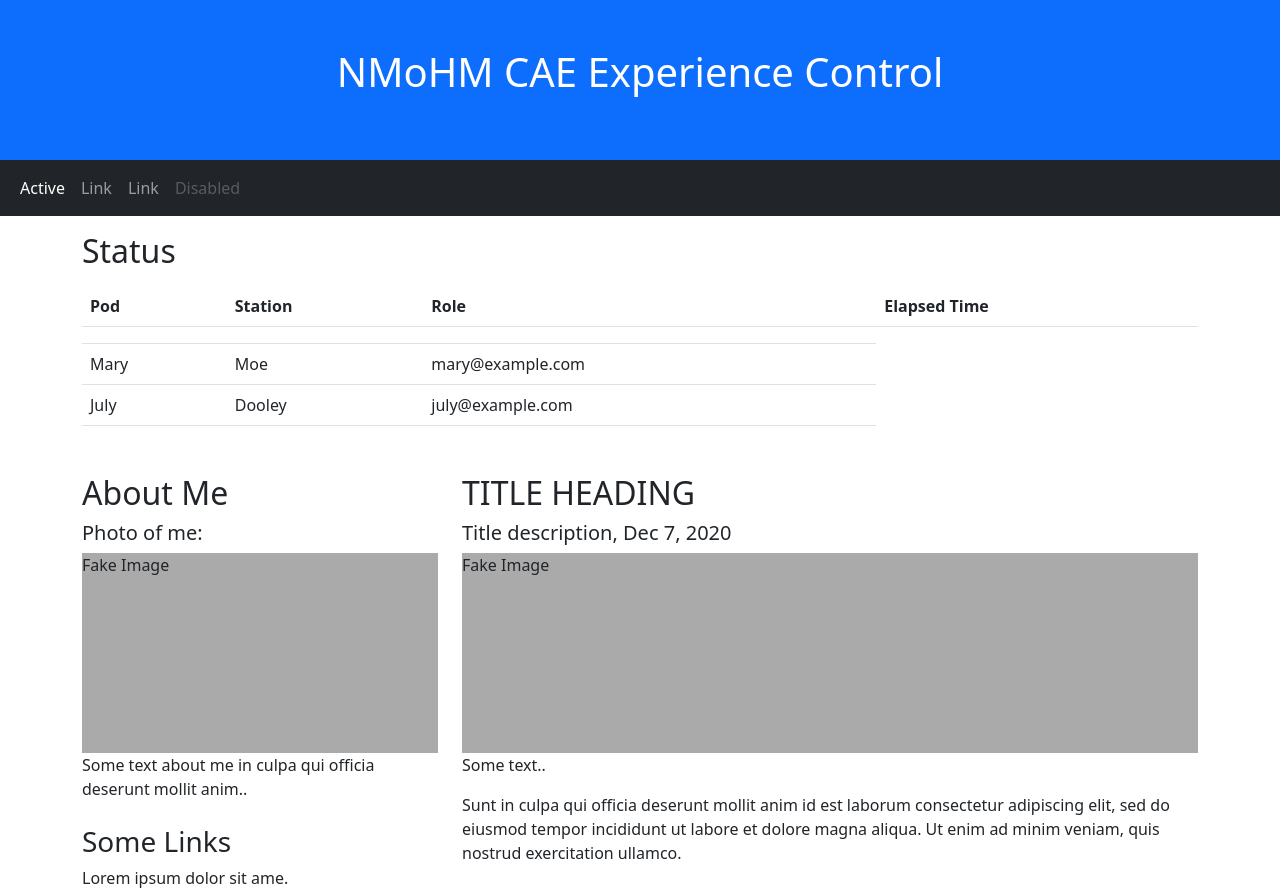
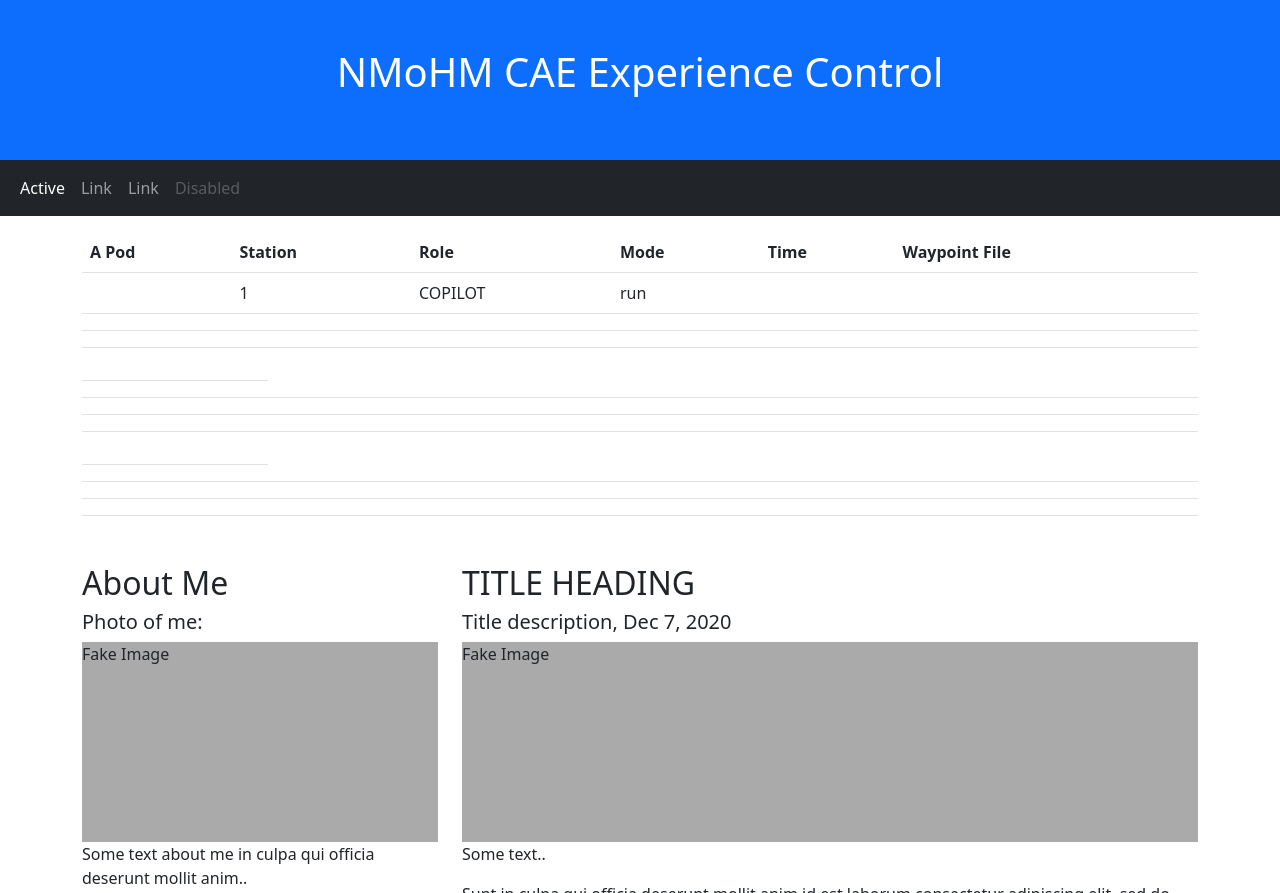
Before and after one commit to BudDavis/nmohm, a plain HTML site: page index.html in a window 1280 px wide. Shown: the top 893 px of the page. Drawn offline with Linux system fonts and the light colour scheme.

Commit message:
work in progress.

```diff
--- a/index.html
+++ b/index.html
@@ -14,7 +14,6 @@
   </style>
 </head>
 <body>
-
 <div class="p-5 bg-primary text-white text-center">
   <h1>NMoHM CAE Experience Control</h1>
   <p></p>
@@ -42,38 +41,111 @@
 
 
 <div class="container mt-3">
-  <h2>Status</h2>
   <p></p>
   <table class="table">
     <thead>
-      <tr>
-        <th>Pod</th>
+        <th id="podname1"></th>
         <th>Station</th>
         <th>Role</th>
-        <th>Elapsed Time</th>
-      </tr>
+        <th id="Mode">Mode</th>
+        <th>Time</th>
+        <th id="KML File">Waypoint File</th>
     </thead>
     <tbody>
       <tr>
-        <td id = "sum1"></td>
-        <td id="sum2"></td>
-        <td id="sum3"></td>
+        <td></td>
+        <td id="stationid1"></td>
+        <td id="stationrole1"></td>
+        <td id="stationmode1"></td>
+        <td id="stationelapsedtime1"</td>
+        <td id="stationkmlfile1"</td>
       </tr>
       <tr>
-        <td>Mary</td>
-        <td>Moe</td>
-        <td>mary@example.com</td>
+        <td></td>
+        <td id="stationid2"></td>
+        <td id="stationrole2"></td>
+        <td id="stationmode2"></td>
+        <td id="stationelapsedtime2"</td>
+        <td id="stationkmlfile2"</td>
       </tr>
       <tr>
-        <td>July</td>
-        <td>Dooley</td>
-        <td>july@example.com</td>
+        <td></td>
+        <td id="stationid3"></td>
+        <td id="stationrole3"></td>
+        <td id="stationmode3"></td>
+        <td id="stationelapsedtime3"</td>
+        <td id="stationkmlfile3"</td>
+      </tr>
+    </tbody>
+  </table>
+  <table class="table">
+    <thead>
+        <th id="podname2"></th>
+    </thead>
+    <tbody>
+      <tr>
+        <td></td>
+        <td id="stationid4"></td>
+        <td id="stationrole4"></td>
+        <td id="stationmode4"></td>
+        <td id="stationelapsedtime4"</td>
+        <td id="stationkmlfile4"</td>
+      </tr>
+      <tr>
+        <td></td>
+        <td id="stationid5"></td>
+        <td id="stationrole5"></td>
+        <td id="stationmode5"></td>
+        <td id="stationelapsedtime5"</td>
+        <td id="stationkmlfile5"</td>
+      </tr>
+      </td>
+        <td></td>
+        <td id="stationid6"></td>
+        <td id="stationrole6"></td>
+        <td id="stationmode6"></td>
+        <td id="stationelapsedtime6"</td>
+        <td id="stationkmlfile6"</td>
+      </tr>
+    </tbody>
+  </table>
+  <table class="table">
+    <thead>
+        <th id="podname3"></th>
+    </thead>
+    <tbody>
+      <tr>
+        <td></td>
+        <td id="stationid7"></td>
+        <td id="stationrole7"></td>
+        <td id="stationmode7"></td>
+        <td id="stationelapsedtime7"</td>
+        <td id="stationkmlfile7"</td>
+      </tr>
+      <tr>
+        <td></td>
+        <td id="stationid8"></td>
+        <td id="stationrole8"></td>
+        <td id="stationmode8"></td>
+        <td id="stationelapsedtime8"</td>
+        <td id="stationkmlfile8"</td>
+      </tr>
+      <tr>
+        <td></td>
+        <td id="stationid9"></td>
+        <td id="stationrole9"></td>
+        <td id="stationmode9"></td>
+        <td id="stationelapsedtime9"</td>
+        <td id="stationkmlfile9"</td>
       </tr>
     </tbody>
   </table>
 </div>
 
+</div>
+</div>
 
+</div>
 
 
 
@@ -128,11 +200,12 @@
 
   // A Station is a computer supporting one user of the experience
 class Station {
-  constructor(url,role,id) {
+  constructor(url,role,id,kmlfile) {
           this.url = url;
           this.role =role;
           this.ws = null;
-    this.id = id;
+          this.id = id;
+          this.kmlfile = kmlfile;
   }
 }
   // A Pod is a group of stations that are going through the experience together
@@ -145,15 +218,34 @@ class Pod {
 }
 
   // system definitions.  perhaps these should be in a file?
-  var Pods = [ new Pod( [ new Station("ws://localhost:8001","COPILOT",1),
-                          new Station("ws://localhost:8001","COPILOT",2),
-                          new Station("ws://localhost:8001","COPILOT",3) ], "A Position" ),
-               new Pod( [ new Station("ws://localhost:8001","COPILOT",4),
-                          new Station("ws://localhost:8001","COPILOT",5),
-                          new Station("ws://localhost:8001","COPILOT",6) ] ,"B Position" ),
-               new Pod( [ new Station("ws://localhost:8001","COPILOT",7),
-                          new Station("ws://localhost:8001","COPILOT",8),
-                          new Station("ws://localhost:8001","COPILOT",9) ] ,"C Position" )];
+  var Pods = [ new Pod( [ new Station("ws://localhost:8001","COPILOT",1,"dustoff.kml") ], "A Pod" )];
+             //             new Station("ws://localhost:8001","MEDIC",2),
+             //             new Station("ws://localhost:8001","CREWCHIEF",3) ], "A Pod" ),
+             //  new Pod( [ new Station("ws://localhost:8001","MEDIC",4),
+             //             new Station("ws://localhost:8001","CREWCHIEF",5),
+             //             new Station("ws://localhost:8001","COPILOT",6) ] ,"B Pod" )
+            //   new Pod( [ new Station("ws://localhost:8001","CREWCHIEF",7),
+            //              new Station("ws://localhost:8001","COPILOT",8),
+            //              new Station("ws://localhost:8001","MEDIC",9) ] ,"C Pod" )
+            // ];
+
+  window.onload = function() {
+        let idx=0;
+        let jdx=0;
+        for (let P of Pods) {
+             idx=idx+1;
+             document.getElementById("podname"+idx).innerHTML = P.name;
+            for (let S of P.stations) {
+               jdx=jdx+1;
+               document.getElementById("stationid"+jdx).innerHTML = S.id;
+               document.getElementById("stationrole"+jdx).innerHTML = S.role;
+               document.getElementById("stationmode"+jdx).innerHTML = "run";
+            }
+        }
+  }
+
+
+
 
 
   function open_pod_connections(PS){
@@ -169,6 +261,10 @@ class Pod {
             S.ws = new WebSocket(S.url);
             S.ws.addEventListener("open", ({ data }) => {
                                     console.log("open event " + S.id);
+                                    var t = S;
+                                    t.cmd="CONFIG";
+                                    S.ws.send(JSON.stringify(t));
+                                    //S.ws.send("{\"cmd\":\"CONFIG\",\"id\":\"" + S.id + "\",\"kmlfile\":\"" + S.kmlfile + "\"}");
                                });
             // close
             S.ws.addEventListener("close", ({ data }) => {
@@ -178,8 +274,19 @@ class Pod {
             // on message
             S.ws.addEventListener("message", ({ data }) => {
                                     console.log("message event " + S.id);
-                                    document.getElementById("sum2").innerHTML = S.id;
                                     console.log(data);
+                                    const obj = JSON.parse(data);
+                                    if (obj.cmd=="STATUS" || obj.cmd=="status") {
+                                        console.log("this is status");
+                                        S.kmlfile = obj.kmlfile;
+                                        S.role = obj.role;
+                                        S.mode = obj.mode;
+                                        var jdx = S.id;
+                                        document.getElementById("stationrole"+jdx).innerHTML = S.role;
+                                        document.getElementById("stationmode"+jdx).innerHTML = S.mode;
+                                        //document.getElementById("stationelapsedtime"+jdx).innerHTML = "run";
+                                        document.getElementById("stationkmlfile"+jdx).innerHTML = S.kmlfile;
+                                    }
                                });
             // on error
             S.ws.addEventListener("error", ({ data }) => {
@@ -218,18 +325,16 @@ class Pod {
   }
   setInterval(p,10000);
 
-  function r(){
-     request_pod_status(Pods);
-  }
-  setInterval(r,1000);
 
 
-//  const fruits = ["apple", "orange", "cherry"];
-//fruits.forEach(myFunction);
-  // let myVar = setInterval(myTimer, 1000);
-        // function myTimer() {
-        // const d = new Date();
-        // document.getElementById("demo").innerHTML = d.toLocaleTimeString();
+
+  function r(){
+     // These are functions that are done on a periodic basis
+     request_pod_status(Pods);
+     // check for changed Pod state
+  }
+  setInterval(r,5000);
+
 // set tabstop=2 shiftwidth=2 expandtab
 // retab
 </script>
```
Also changed, not shown: 1 other file.
